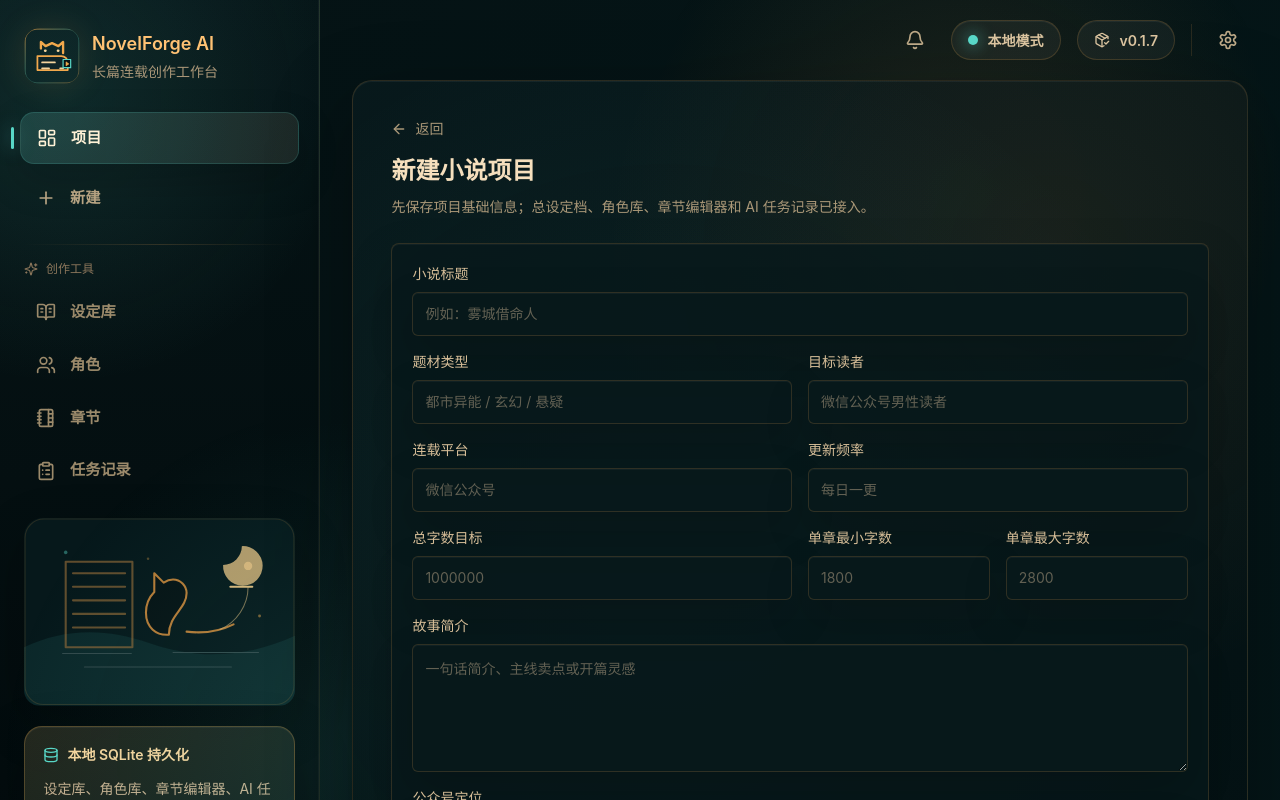
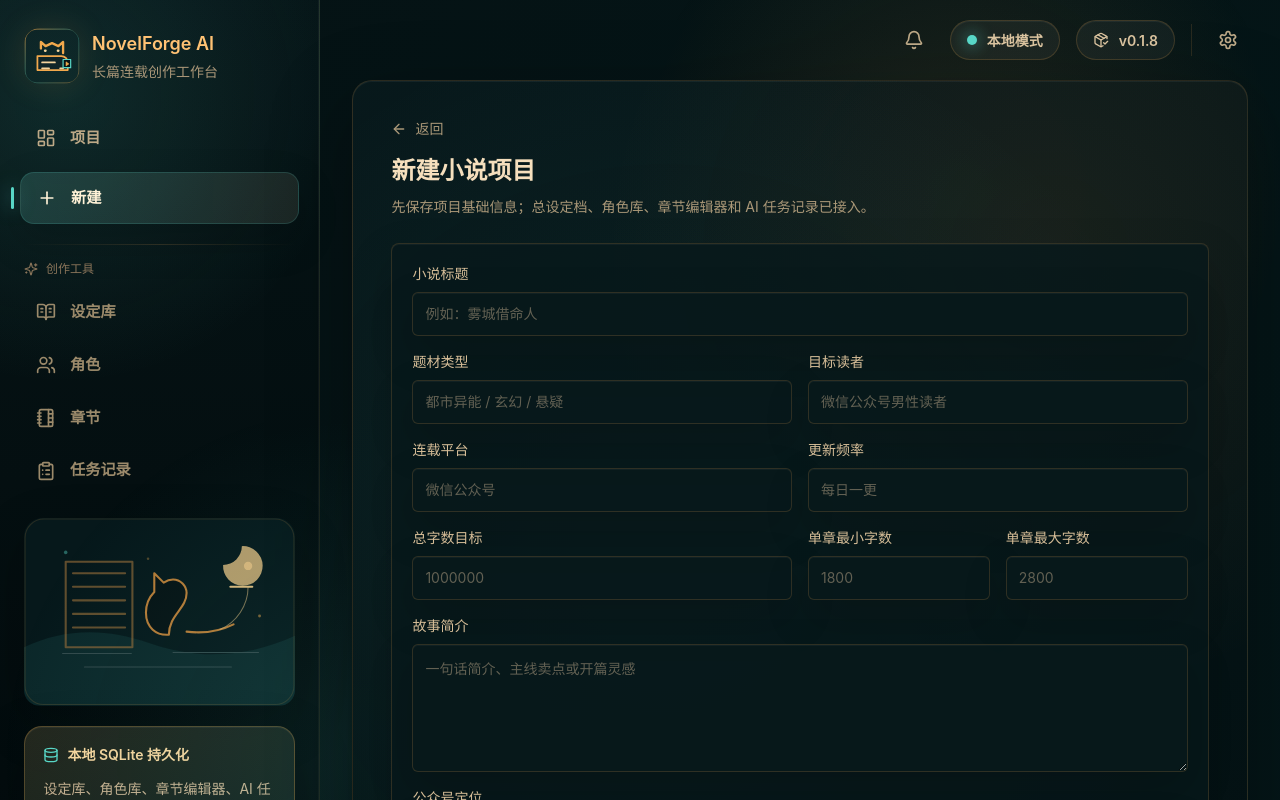
Before and after one commit to xdgf558/novelforge-ai, a Next.js app: page /projects/new in a window 1280 px wide. Shown: the top 800 px of the page. Built offline with nearby package versions, Linux system fonts and the light colour scheme.

Commit message:
Fix project status cards and sidebar navigation

```diff
--- a/app/projects/[projectId]/page.tsx
+++ b/app/projects/[projectId]/page.tsx
@@ -29,7 +29,8 @@ type ProjectPageProps = {
 
 export default async function ProjectPage({ params }: ProjectPageProps) {
   const { projectId } = await params;
-  const project = await prisma.project.findUnique({
+  const [project, pendingUpdateGroups] = await Promise.all([
+    prisma.project.findUnique({
       where: {
         id: projectId,
       },
@@ -52,11 +53,23 @@ export default async function ProjectPage({ params }: ProjectPageProps) {
           },
         },
       },
-  });
+    }),
+    prisma.pendingUpdate.groupBy({
+      by: ["status"],
+      where: {
+        projectId,
+      },
+      _count: {
+        _all: true,
+      },
+    }),
+  ]);
 
   if (!project) {
     notFound();
   }
+
+  const pendingUpdateStats = summarizePendingUpdates(pendingUpdateGroups);
 
   return (
     <div className="space-y-6">
@@ -222,7 +235,7 @@ export default async function ProjectPage({ params }: ProjectPageProps) {
                 待审更新
               </h2>
               <p className="mt-1 text-sm leading-6 text-ink-700">
-                {project._count.pendingUpdates} 条建议，批准后才写入正式记忆。
+                {pendingUpdateSummary(pendingUpdateStats)}
               </p>
             </div>
           </div>
@@ -324,6 +337,59 @@ export default async function ProjectPage({ params }: ProjectPageProps) {
   );
 }
 
+function summarizePendingUpdates(
+  groups: Array<{
+    status: string;
+    _count: {
+      _all: number;
+    };
+  }>,
+) {
+  const stats = {
+    approved: 0,
+    pending: 0,
+    rejected: 0,
+    total: 0,
+  };
+
+  for (const group of groups) {
+    const count = group._count._all;
+    stats.total += count;
+
+    if (group.status === "pending") {
+      stats.pending = count;
+    } else if (group.status === "approved") {
+      stats.approved = count;
+    } else if (group.status === "rejected") {
+      stats.rejected = count;
+    }
+  }
+
+  return stats;
+}
+
+function pendingUpdateSummary({
+  approved,
+  pending,
+  rejected,
+  total,
+}: {
+  approved: number;
+  pending: number;
+  rejected: number;
+  total: number;
+}) {
+  if (total === 0) {
+    return "暂无建议，AI 提取后会先进入待审核列表。";
+  }
+
+  if (pending === 0) {
+    return `全部建议已处理：已批准 ${approved} 条，已拒绝 ${rejected} 条。`;
+  }
+
+  return `待审核 ${pending} 条，已批准 ${approved} 条，已拒绝 ${rejected} 条。`;
+}
+
 function InfoTile({ label, value }: { label: string; value: string }) {
   return (
     <div className="rounded-lg border border-ink-950/10 bg-white p-4 shadow-panel">
--- /dev/null
+++ b/components/app-shell-navigation.tsx
@@ -0,0 +1,132 @@
+"use client";
+
+import Link from "next/link";
+import { usePathname } from "next/navigation";
+import {
+  BookOpenText,
+  ClipboardList,
+  LayoutDashboard,
+  NotebookTabs,
+  Plus,
+  Sparkles,
+  Users,
+} from "lucide-react";
+
+const mainNavItems = [
+  {
+    href: "/",
+    label: "项目",
+    icon: LayoutDashboard,
+  },
+  {
+    href: "/projects/new",
+    label: "新建",
+    icon: Plus,
+  },
+];
+
+const projectToolItems = [
+  {
+    path: "settings",
+    label: "设定库",
+    icon: BookOpenText,
+  },
+  {
+    path: "characters",
+    label: "角色",
+    icon: Users,
+  },
+  {
+    path: "chapters",
+    label: "章节",
+    icon: NotebookTabs,
+  },
+  {
+    path: "ai",
+    label: "任务记录",
+    icon: ClipboardList,
+  },
+];
+
+export function AppShellNavigation() {
+  const pathname = usePathname();
+  const projectId = currentProjectId(pathname);
+  const projectLandingPath = projectId ? `/projects/${projectId}` : null;
+
+  return (
+    <>
+      <nav className="flex gap-2 overflow-x-auto px-5 pb-5 lg:flex-col lg:overflow-visible">
+        {mainNavItems.map((item) => {
+          const Icon = item.icon;
+          const isActive =
+            item.href === "/"
+              ? pathname === "/" || pathname === projectLandingPath
+              : pathname === item.href;
+
+          return (
+            <Link
+              className={isActive ? "nf-nav-item nf-nav-item-active" : "nf-nav-item"}
+              href={item.href}
+              key={item.href}
+            >
+              <Icon aria-hidden="true" className="h-5 w-5" />
+              {item.label}
+            </Link>
+          );
+        })}
+      </nav>
+
+      <div className="hidden px-6 lg:block">
+        <div className="mb-4 h-px bg-gradient-to-r from-transparent via-[#a87943]/25 to-transparent" />
+        <p className="mb-3 flex items-center gap-2 text-xs font-medium text-[#8b765b]">
+          <Sparkles aria-hidden="true" className="h-3.5 w-3.5" />
+          创作工具
+        </p>
+        <div className="space-y-1.5">
+          {projectToolItems.map((item) => {
+            const Icon = item.icon;
+            const href = projectId ? `/projects/${projectId}/${item.path}` : null;
+            const isActive = href ? pathname.startsWith(href) : false;
+
+            if (!href) {
+              return (
+                <div
+                  aria-disabled="true"
+                  className="nf-nav-item nf-nav-item-muted"
+                  key={item.path}
+                >
+                  <Icon aria-hidden="true" className="h-5 w-5" />
+                  {item.label}
+                </div>
+              );
+            }
+
+            return (
+              <Link
+                className={
+                  isActive ? "nf-nav-item nf-nav-item-active" : "nf-nav-item"
+                }
+                href={href}
+                key={item.path}
+              >
+                <Icon aria-hidden="true" className="h-5 w-5" />
+                {item.label}
+              </Link>
+            );
+          })}
+        </div>
+      </div>
+    </>
+  );
+}
+
+function currentProjectId(pathname: string) {
+  const match = /^\/projects\/([^/]+)/.exec(pathname);
+  const projectId = match?.[1];
+
+  if (!projectId || projectId === "new") {
+    return null;
+  }
+
+  return projectId;
+}
--- a/components/app-shell.tsx
+++ b/components/app-shell.tsx
@@ -1,57 +1,18 @@
 import Link from "next/link";
 import {
   Bell,
-  BookOpenText,
   CheckCircle2,
-  ClipboardList,
   Database,
-  LayoutDashboard,
-  NotebookTabs,
   PackageCheck,
-  Plus,
   Settings,
-  Sparkles,
-  Users,
 } from "lucide-react";
+import { AppShellNavigation } from "@/components/app-shell-navigation";
 import { NovelForgeMark, SidebarNocturneArt } from "@/components/story-illustrations";
 import { appVersion } from "@/lib/app-version";
 
 type AppShellProps = {
   children: React.ReactNode;
 };
-
-const navItems = [
-  {
-    href: "/",
-    label: "项目",
-    icon: LayoutDashboard,
-    active: true,
-  },
-  {
-    href: "/projects/new",
-    label: "新建",
-    icon: Plus,
-  },
-];
-
-const toolItems = [
-  {
-    label: "设定库",
-    icon: BookOpenText,
-  },
-  {
-    label: "角色",
-    icon: Users,
-  },
-  {
-    label: "章节",
-    icon: NotebookTabs,
-  },
-  {
-    label: "任务记录",
-    icon: ClipboardList,
-  },
-];
 
 export function AppShell({ children }: AppShellProps) {
   return (
@@ -66,50 +27,7 @@ export function AppShell({ children }: AppShellProps) {
             </div>
           </div>
 
-          <nav className="flex gap-2 overflow-x-auto px-5 pb-5 lg:flex-col lg:overflow-visible">
-            {navItems.map((item) => {
-              const Icon = item.icon;
-
-              return (
-                <Link
-                  className={
-                    item.active
-                      ? "nf-nav-item nf-nav-item-active"
-                      : "nf-nav-item"
-                  }
-                  href={item.href}
-                  key={item.href}
-                >
-                  <Icon aria-hidden="true" className="h-5 w-5" />
-                  {item.label}
-                </Link>
-              );
-            })}
-          </nav>
-
-          <div className="hidden px-6 lg:block">
-            <div className="mb-4 h-px bg-gradient-to-r from-transparent via-[#a87943]/25 to-transparent" />
-            <p className="mb-3 flex items-center gap-2 text-xs font-medium text-[#8b765b]">
-              <Sparkles aria-hidden="true" className="h-3.5 w-3.5" />
-              创作工具
-            </p>
-            <div className="space-y-1.5">
-              {toolItems.map((item) => {
-                const Icon = item.icon;
-
-                return (
-                  <div
-                    aria-disabled="true"
-                    className="nf-nav-item nf-nav-item-muted"
-                    key={item.label}
-                  >
-                    <Icon aria-hidden="true" className="h-5 w-5" />
-                    {item.label}
-                  </div>
-                );
-              })}
-            </div>
-          </div>
+          <AppShellNavigation />
 
           <div className="mt-auto hidden p-6 lg:block">
             <SidebarNocturneArt className="mb-5 h-auto w-full rounded-2xl opacity-90 shadow-[0_18px_55px_rgba(0,0,0,0.32)]" />
--- a/lib/app-version.ts
+++ b/lib/app-version.ts
@@ -2,11 +2,11 @@ import packageJson from "@/package.json";
 
 export const appVersion = packageJson.version;
 
-export const appReleaseTitle = "0.1.7 待审更新反馈修复";
+export const appReleaseTitle = "0.1.8 项目导航与状态修复";
 
 export const appReleaseNotes = [
-  "待审更新批准按钮新增提交中状态，点击后会明确显示正在写入正式记忆。",
-  "批准或拒绝完成后会在待审更新页顶部显示结果提示。",
-  "已处理的待审更新卡片会显示处理时间，并说明是否已经写入正式记忆。",
+  "项目详情页的待审更新卡片改为显示待审核、已批准、已拒绝状态，不再只显示总数。",
+  "侧边栏创作工具在项目上下文中可直接进入设定库、角色、章节和任务记录。",
+  "侧边栏会根据当前页面高亮项目入口或对应创作工具。",
   "保留作者审核原则：AI 建议只有批准后才会写入正式故事记忆。",
 ];
--- a/package.json
+++ b/package.json
@@ -1,6 +1,6 @@
 {
   "name": "novelforge-ai",
-  "version": "0.1.7",
+  "version": "0.1.8",
   "description": "Local-first AI writing workbench for long-form serialized novels.",
   "author": "NovelForge AI",
   "private": true,
```
Also changed, not shown: 3 other files (tests, documents, lock files or other folders). Lines whose indentation alone changed are shown as unchanged.
